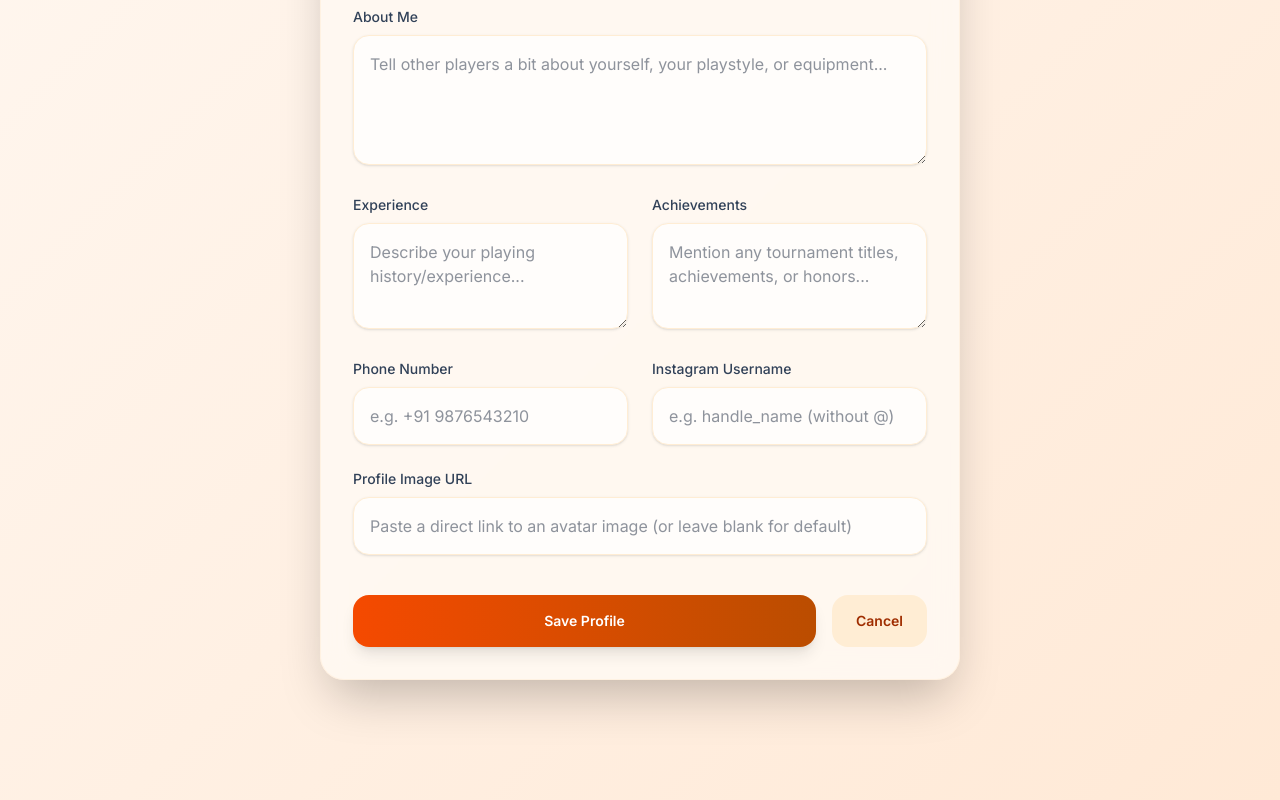
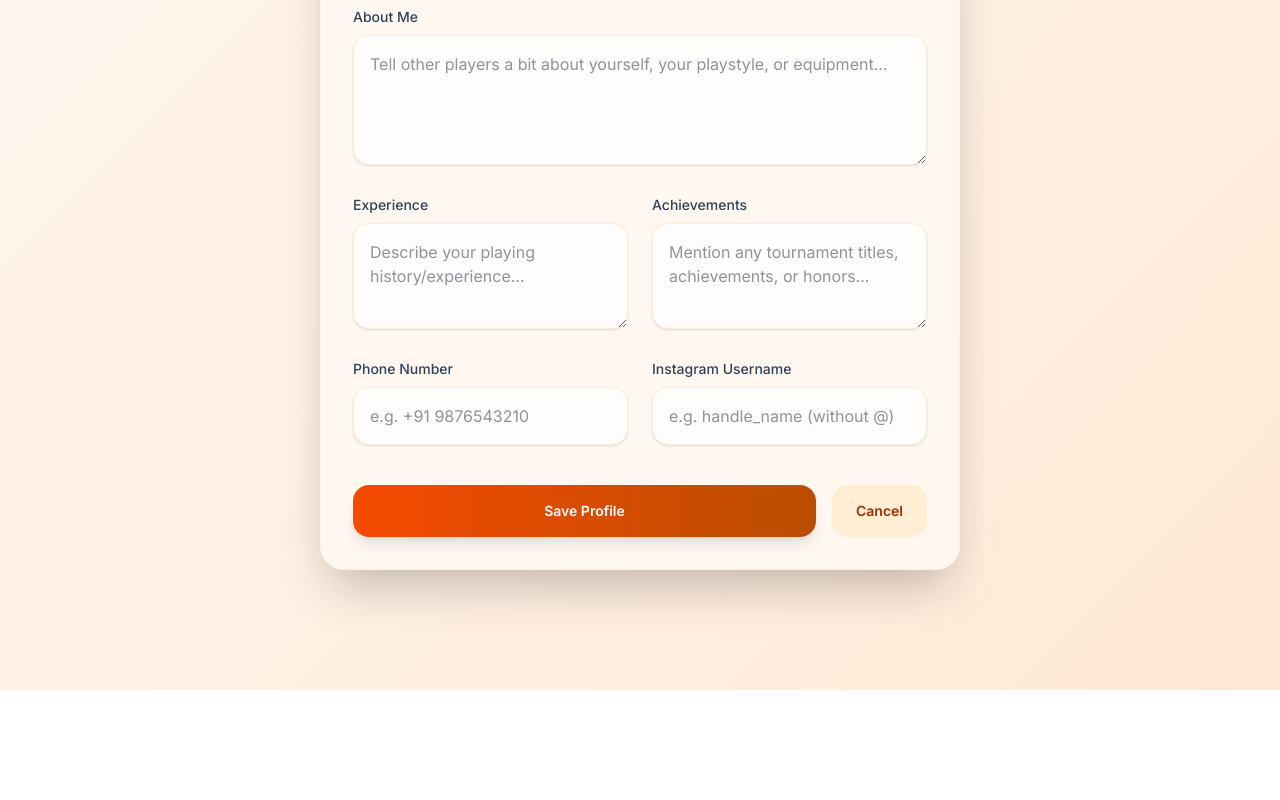
Before and after one commit to Karthimj-1954/Sports-Finder-Hub, a React (Vite) app: page /profile in a window 1280 px wide. Shown: the part 1230-2030 px from the top of the page. After the commit the page ends 1920 px from the top, so only its background shows below. Built offline with nearby package versions, Linux system fonts and the light colour scheme; no server answers; the database is empty; sample sign-in values are in the browser's storage.

Commit message:
Added project files

```diff
--- a/src/pages/Profile.jsx
+++ b/src/pages/Profile.jsx
@@ -405,17 +405,6 @@ function Profile() {
             </div>
           </div>
 
-          <div>
-            <label className="font-body font-medium block text-sm text-slate-700 mb-2">Profile Image URL</label>
-            <input
-              type="text"
-              placeholder="Paste a direct link to an avatar image (or leave blank for default)"
-              value={profileImage}
-              onChange={(e) => setProfileImage(e.target.value)}
-              className="font-body font-normal w-full p-4 border border-orange-100 rounded-2xl shadow-sm focus:outline-none focus:ring-2 focus:ring-orange-500/20 focus:border-orange-500 bg-[#FFFDFB] transition duration-200"
-            />
-          </div>
-
           <div className="pt-4 flex gap-4">
             <button
               type="submit"
```
